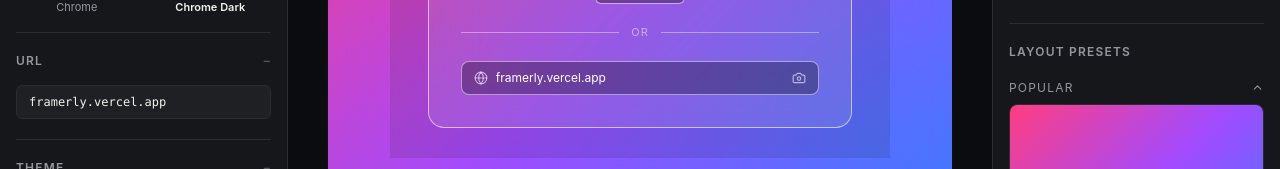
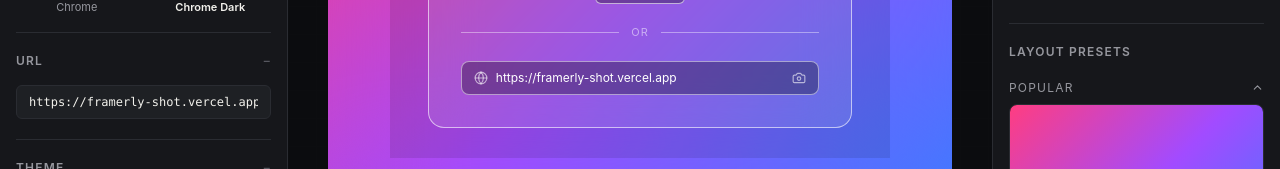
Before and after one commit to anupam-kumar-krishnan/framerly, a Next.js app: page /app in a window 1280 px wide. Shown: the part 442-611 px from the top of the page. Built offline with nearby package versions, Linux system fonts and the light colour scheme.

Commit message:
fix: update URL to use the correct framerly-shot link in StudioPage

```diff
--- a/src/app/app/page.tsx
+++ b/src/app/app/page.tsx
@@ -20,7 +20,7 @@ import { toast } from "sonner";
 
 export default function StudioPage() {
   const [frameStyle, setFrameStyle] = useState<FrameStyle>("chrome-dark");
-  const [url, setUrl] = useState("framerly.vercel.app");
+  const [url, setUrl] = useState("https://framerly-shot.vercel.app");
   const [pageTheme, setPageTheme] = useState<PageTheme>("dark");
   const [headerSize, setHeaderSize] = useState(100);
   const [shadow, setShadow] = useState<ShadowPreset>("soft");
```
